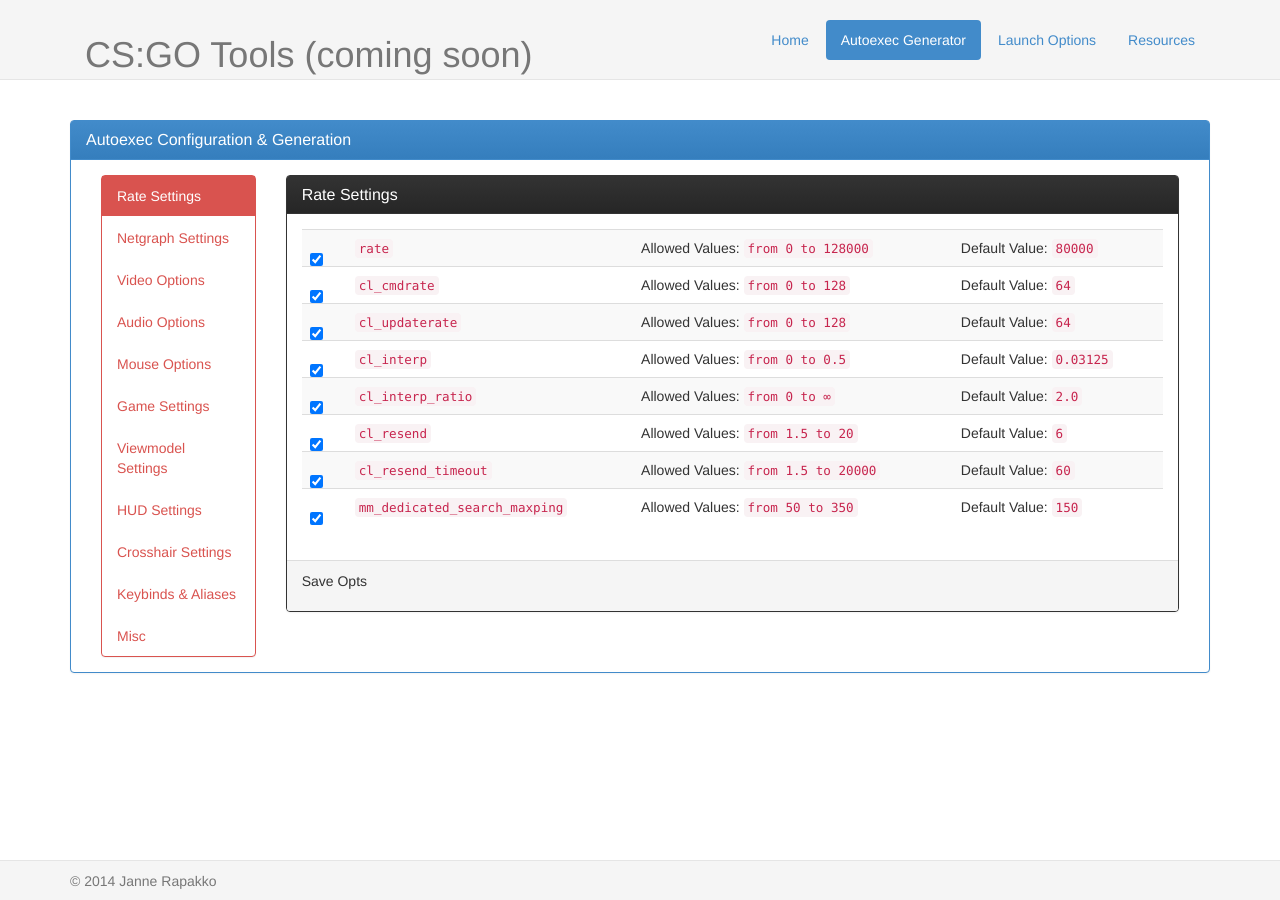
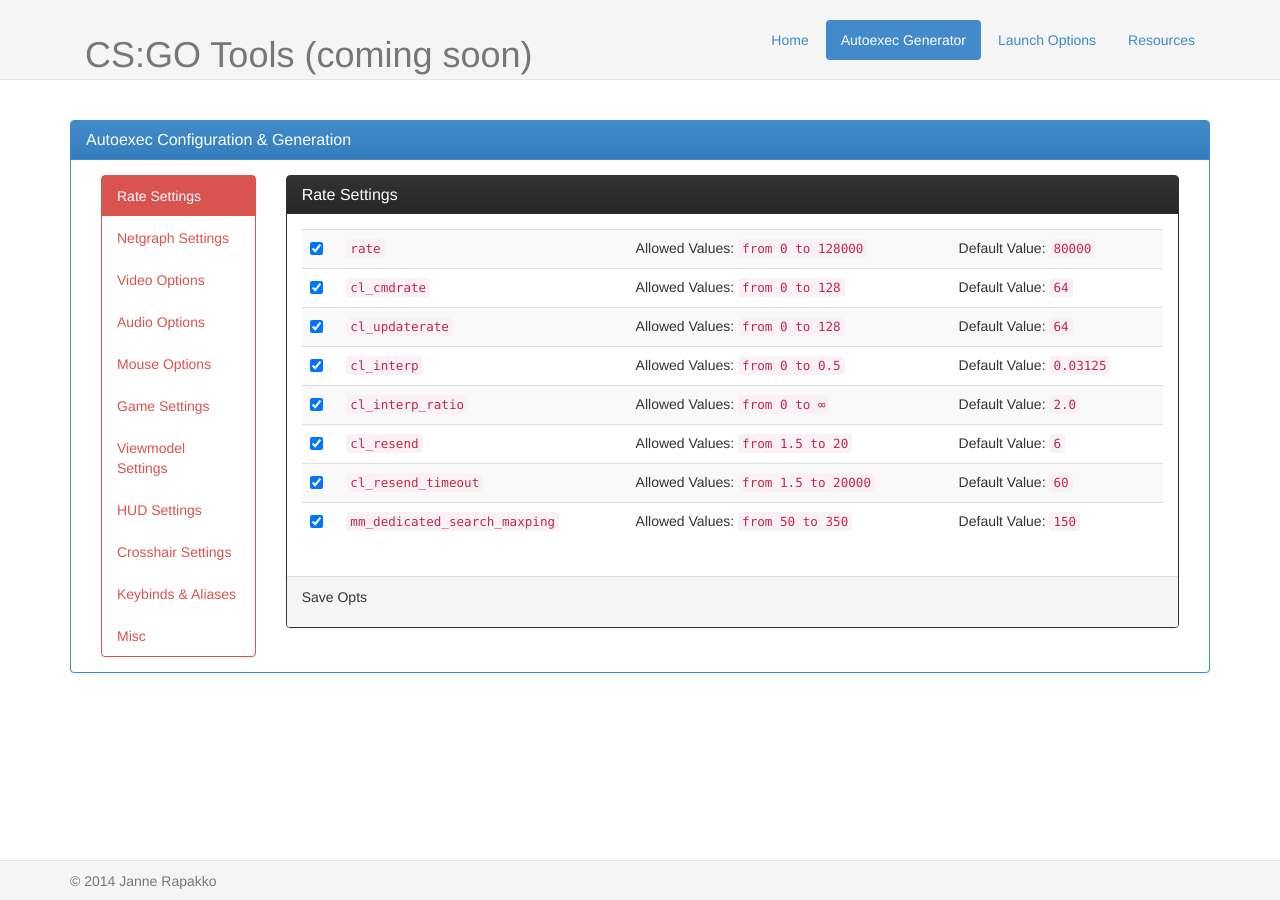
Before and after one commit to jrapakko/csgo, a Jekyll site: the page built from autoexec/index.html, in a window 1280 px wide. Built offline with Jekyll 4.4.1, drawn with Linux system fonts in a browser that asks for light colours; nearby versions of some CDN libraries.

Commit message:
fixed checkbox styling on autoexec page(s)

```diff
--- a/autoexec/_layout/table.html
+++ b/autoexec/_layout/table.html
@@ -2,7 +2,7 @@
     <tbody>
     {% for opt in opts %}
         <tr id="{{ opt.opt }}">
-            <td><label class="checkbox-inline"><input type="checkbox"{% if opt.enable %} checked{% endif %}></label></td>
+            <td><input type="checkbox" value="enabled"{% if opt.enable %} checked{% endif %}></td>
             <td class="nowrap"><code>{{ opt.opt }}</code></td>
             {% if opt.allowed_vals %}
                 <td>Allowed Values: <code>{{ opt.allowed_vals | array_to_sentence_string }}</code></td>
```
